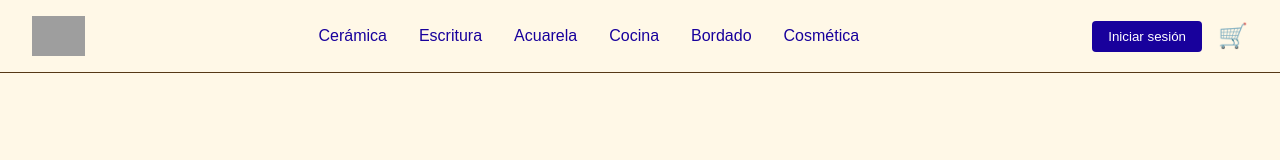
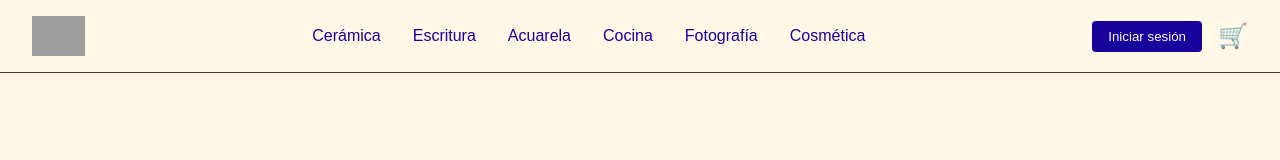
Before and after one commit to Akalchi/marketplaceArtPrint, a React (Vite) app: page / in a window 1280 px wide. Shown: the top 160 px of the page. Built offline with nearby package versions, Linux system fonts and the light colour scheme; grey boxes are pictures that could not be loaded; a web font is replaced by a local one.

Commit message:
FEAT - changed "FotografÍa"

```diff
--- a/src/components/navbar/NavBar.jsx
+++ b/src/components/navbar/NavBar.jsx
@@ -13,7 +13,7 @@ const Navbar = () => {
                     <li><a href="#escritura">Escritura</a></li>
                     <li><a href="#acuarela">Acuarela</a></li>
                     <li><a href="#cocina">Cocina</a></li>
-                    <li><a href="#bordado">Bordado</a></li>
+                    <li><a href="#fotografía">Fotografía</a></li>
                     <li><a href="#cosmetica">Cosmética</a></li>
                 </ul>
             </div>
```
